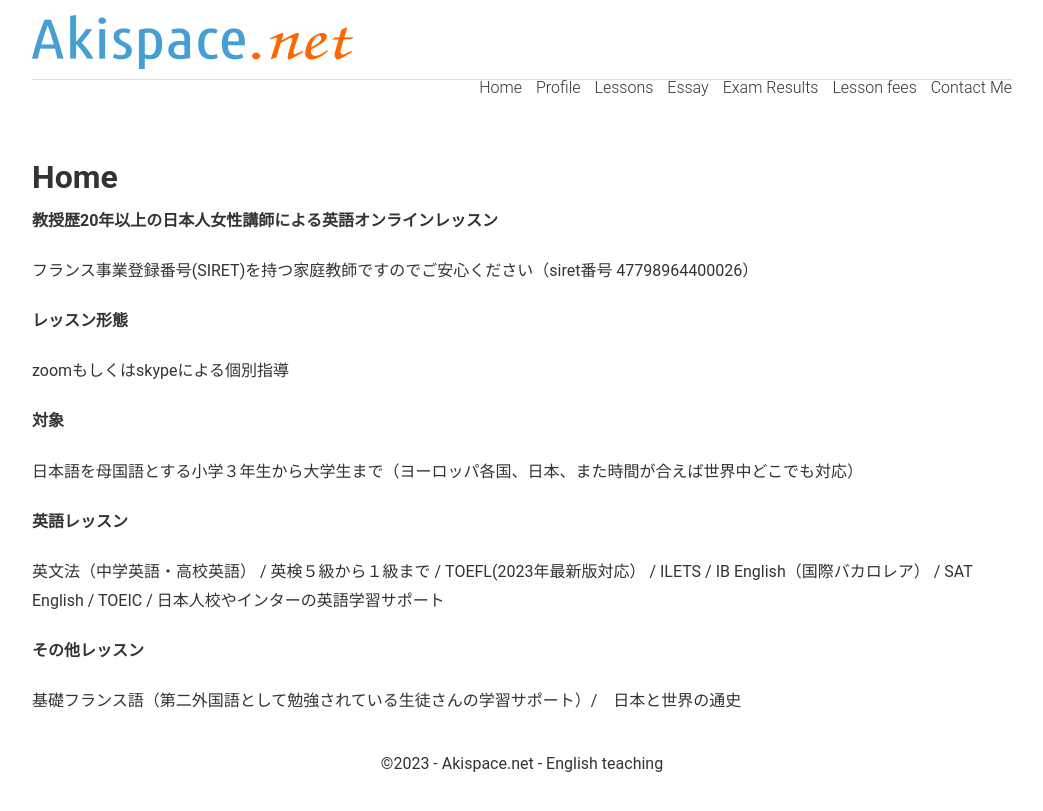
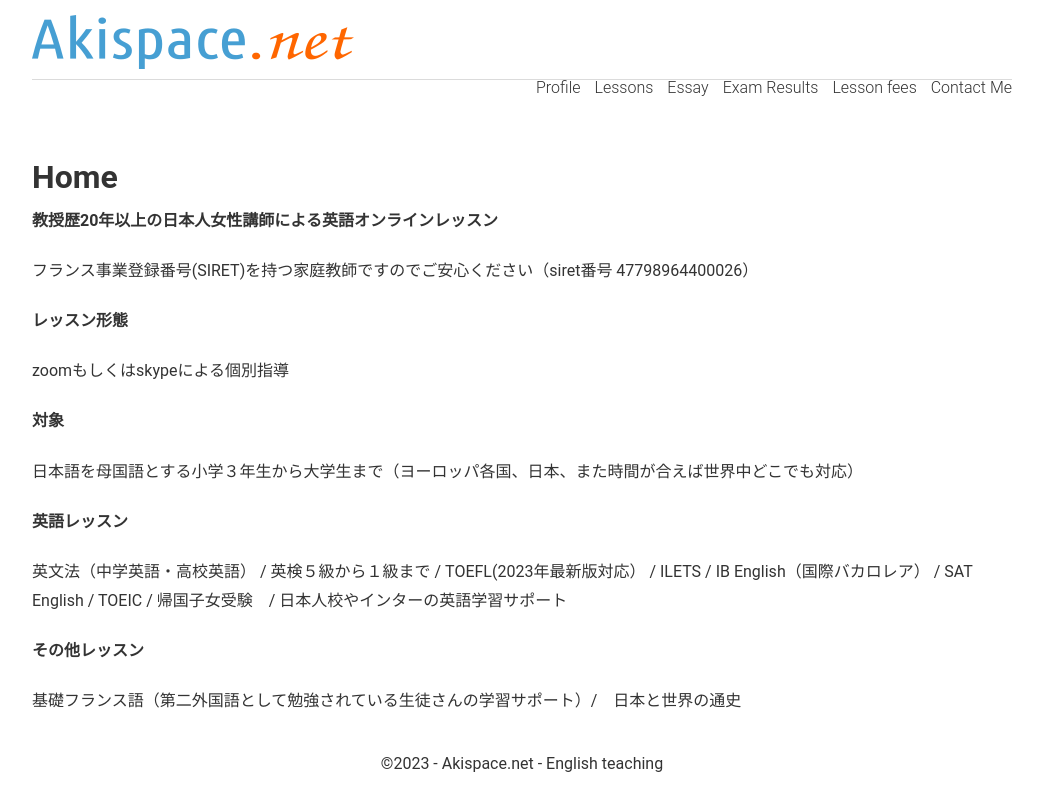
Before and after one commit to phocean/akispace, a Jekyll site: the page built from index.md, in a window 1280 px wide. Shown: the top 811 px of the page, without its empty margins (118-1161 px from the left). Built offline with Jekyll 4.4.1, drawn with Linux system fonts in a browser that asks for light colours; our own code applies the rules of GitHub Pages for plain Markdown files.

Commit message:
Update index.md

```diff
--- a/index.md
+++ b/index.md
@@ -2,8 +2,8 @@
 layout: page
 weight: 100
 entry: Home
-title: オンライン英語家庭教師
-description: フランス・パリ　ヨーロッパ各国　日本　オンライン英語家庭教師　小学生から大学生までの英語レッスン　英文法　英語エッセイ　英検　TOEFL　IB　SAT　IELTS　TOEIC
+title: パリ英語家庭教師
+description:　オンライン英語家庭教師　小学生から大学生までの英語レッスン　英文法　英語エッセイ　英検　TOEFL　IB　SAT　IELTS　TOEIC　帰国子女受験など幅広く対応。フランス・パリだけでなくヨーロッパ各国、日本の生徒さんにもレッスンを提供しています。講師は日本人女性　英検1級　仏検1級保持。
 ---
 
 ## Home
@@ -22,7 +22,7 @@
 
 **英語レッスン**
 
-英文法（中学英語・高校英語） / 英検５級から１級まで / TOEFL(2023年最新版対応） / ILETS / IB English（国際バカロレア） / SAT  English / TOEIC / 日本人校やインターの英語学習サポート
+英文法（中学英語・高校英語） / 英検５級から１級まで / TOEFL(2023年最新版対応） / ILETS / IB English（国際バカロレア） / SAT  English / TOEIC / 帰国子女受験　/ 日本人校やインターの英語学習サポート
 
 **その他レッスン**
 
```
